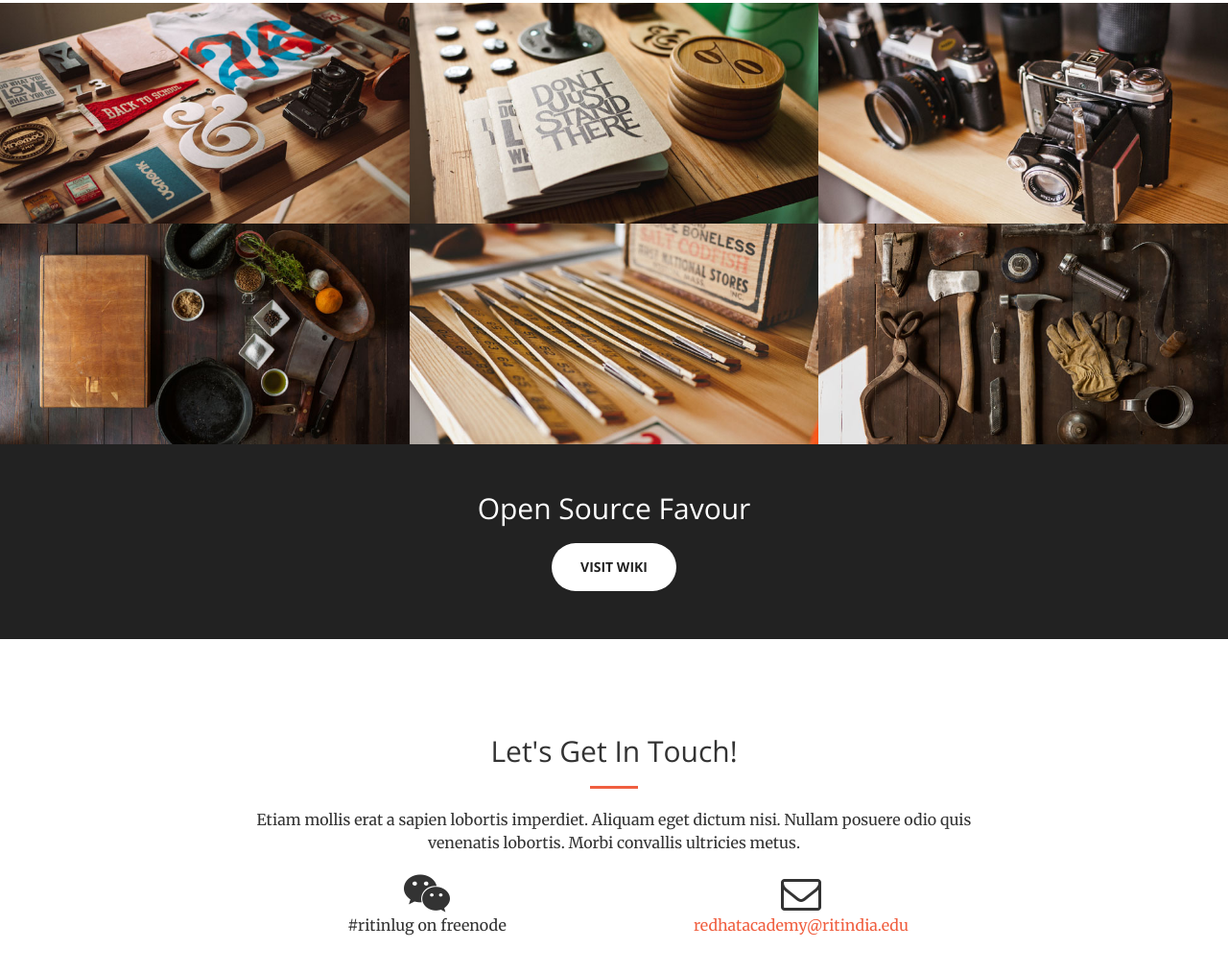
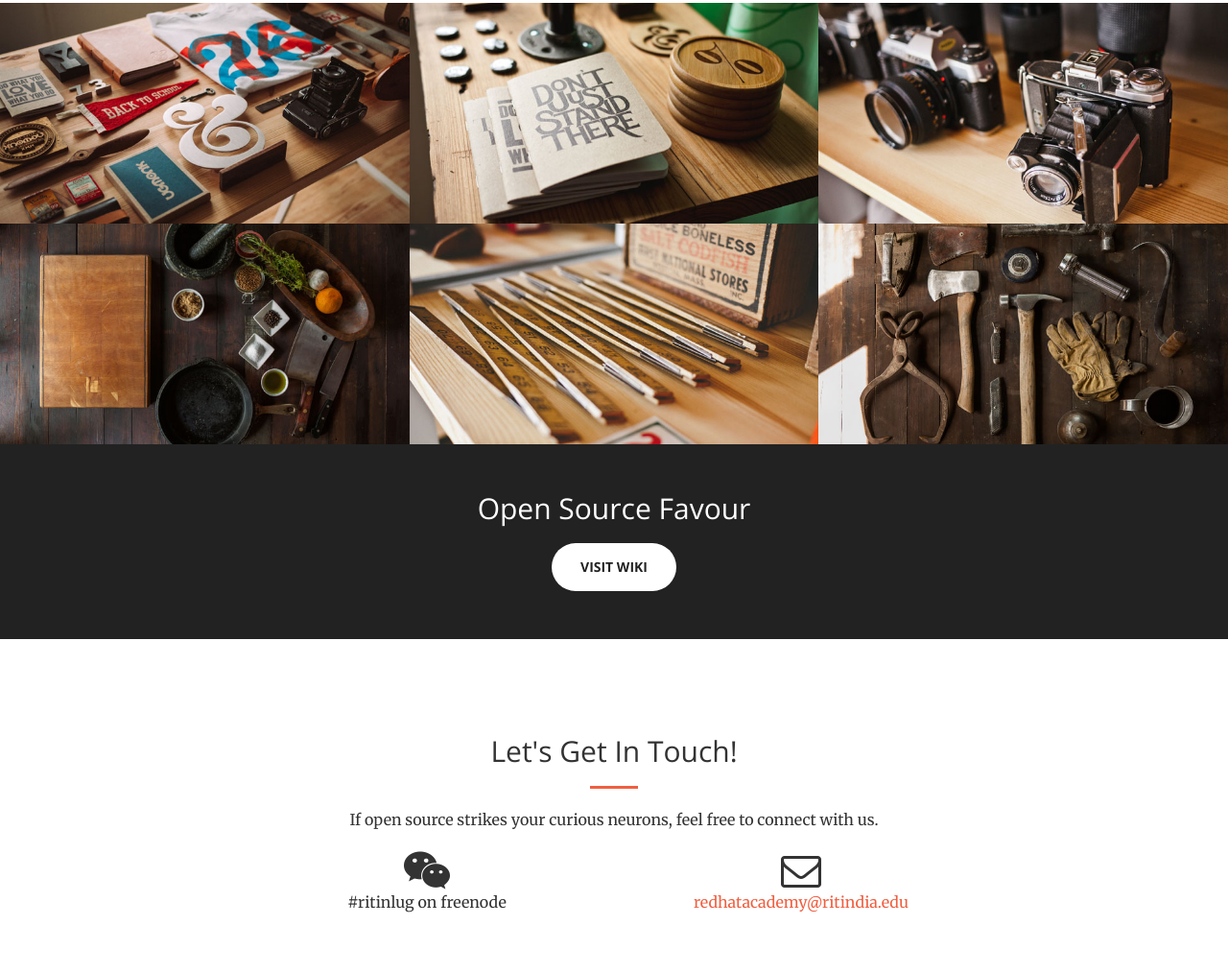
Before and after one commit to ritinlug/ritinlug.org, a plain HTML site: page index.html in a window 1280 px wide. Shown: the part 1719-2733 px from the top of the page at 96% size. Drawn offline with nearby package versions, Linux system fonts and the light colour scheme.

Commit message:
Added a Contact Us quote

```diff
--- a/index.html
+++ b/index.html
@@ -243,7 +243,7 @@
                 <div class="col-lg-8 col-lg-offset-2 text-center">
                     <h2 class="section-heading">Let's Get In Touch!</h2>
                     <hr class="primary">
-                    <p>Etiam mollis erat a sapien lobortis imperdiet. Aliquam eget dictum nisi. Nullam posuere odio quis venenatis lobortis. Morbi convallis ultricies metus.</p>
+                    <p>If open source strikes your curious neurons, feel free to connect with us.</p>
                 </div>
                 <div class="col-lg-4 col-lg-offset-2 text-center">
                     <i class="fa fa-wechat fa-3x sr-contact"></i>
```
